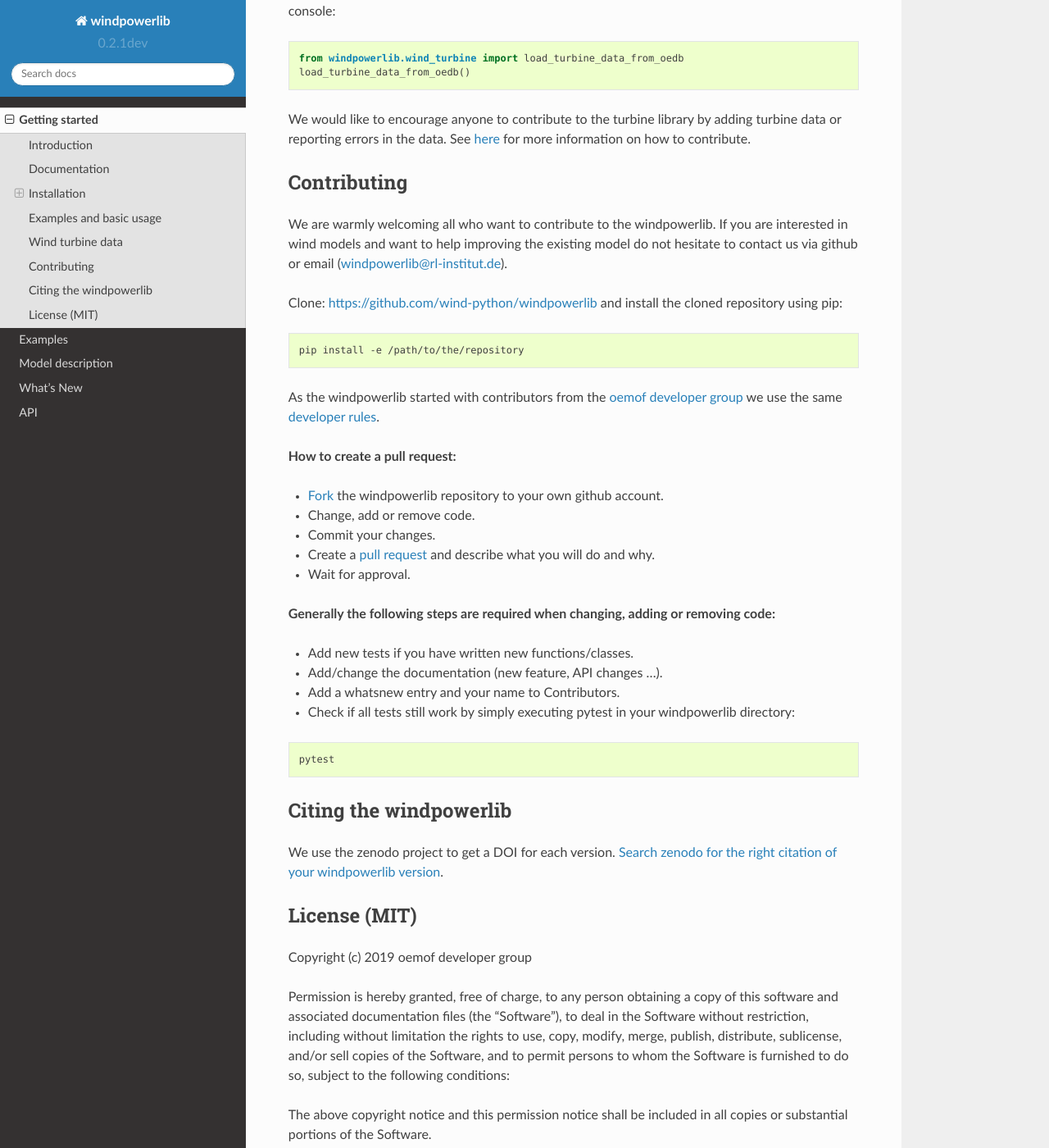
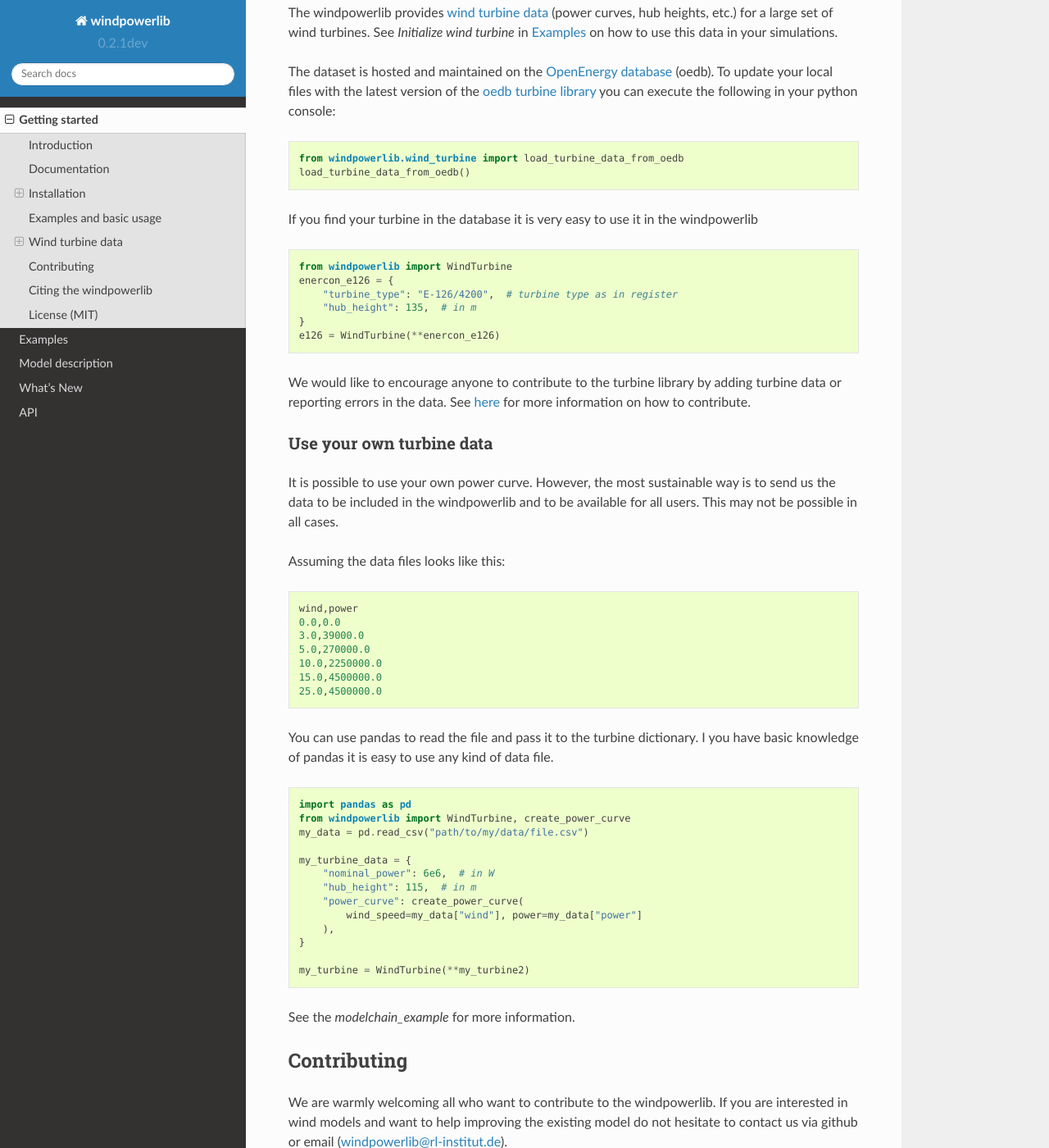
Before and after one commit to wind-python/windpowerlib, a Sphinx documentation site: the page built from doc/getting_started.rst, in a window 1280 px wide and 1400 px high, scrolled down 1962 px. Shown: the whole window at 82% size. Built offline with Sphinx 7.4.7 and the Read the Docs theme 2.0.0, drawn with Linux system fonts in a browser that asks for light colours; formulas are drawn with MathJax 3; pages that are not in the unit, such as notebooks, are missing from menus; some of the changed text lies outside the part shown.

Commit message:
Add basic usage "how to define a turbine" to getting started

```diff
--- a/doc/getting_started.rst
+++ b/doc/getting_started.rst
@@ -87,6 +87,12 @@
 Wind turbine data
 ==================
 
+The windpowerlib provides data of many wind turbines but it is also possible to
+use your own turbine data.
+
+Use internal data
+~~~~~~~~~~~~~~~~~
+
 The windpowerlib provides `wind turbine data <https://github.com/wind-python/windpowerlib/tree/master/windpowerlib/oedb>`_
 (power curves, hub heights, etc.) for a large set of wind turbines. See `Initialize wind turbine` in :ref:`examples_section_label` on how
 to use this data in your simulations.
@@ -99,8 +105,61 @@
   from windpowerlib.wind_turbine import load_turbine_data_from_oedb
   load_turbine_data_from_oedb()
 
+If you find your turbine in the database it is very easy to use it in the
+windpowerlib
+
+.. code:: python
+
+    from windpowerlib import WindTurbine
+    enercon_e126 = {
+        "turbine_type": "E-126/4200",  # turbine type as in register
+        "hub_height": 135,  # in m
+    }
+    e126 = WindTurbine(**enercon_e126)
+
 We would like to encourage anyone to contribute to the turbine library by adding turbine data or reporting errors in the data.
 See `here <https://github.com/OpenEnergyPlatform/data-preprocessing/issues/28>`_ for more information on how to contribute.
+
+Use your own turbine data
+~~~~~~~~~~~~~~~~~~~~~~~~~
+
+It is possible to use your own power curve. However, the most sustainable way
+is to send us the data to be included in the windpowerlib and to be available
+for all users. This may not be possible in all cases.
+
+Assuming the data files looks like this:
+
+.. code::
+
+    wind,power
+    0.0,0.0
+    3.0,39000.0
+    5.0,270000.0
+    10.0,2250000.0
+    15.0,4500000.0
+    25.0,4500000.0
+
+You can use pandas to read the file and pass it to the turbine dictionary. I
+you have basic knowledge of pandas it is easy to use any kind of data file.
+
+.. code:: python
+
+    import pandas as pd
+    from windpowerlib import WindTurbine, create_power_curve
+    my_data = pd.read_csv("path/to/my/data/file.csv")
+
+    my_turbine_data = {
+        "nominal_power": 6e6,  # in W
+        "hub_height": 115,  # in m
+        "power_curve": create_power_curve(
+            wind_speed=my_data["wind"], power=my_data["power"]
+        ),
+    }
+
+    my_turbine = WindTurbine(**my_turbine2)
+
+See the `modelchain_example` for more information.
+
 
 Contributing
 ==============
```
